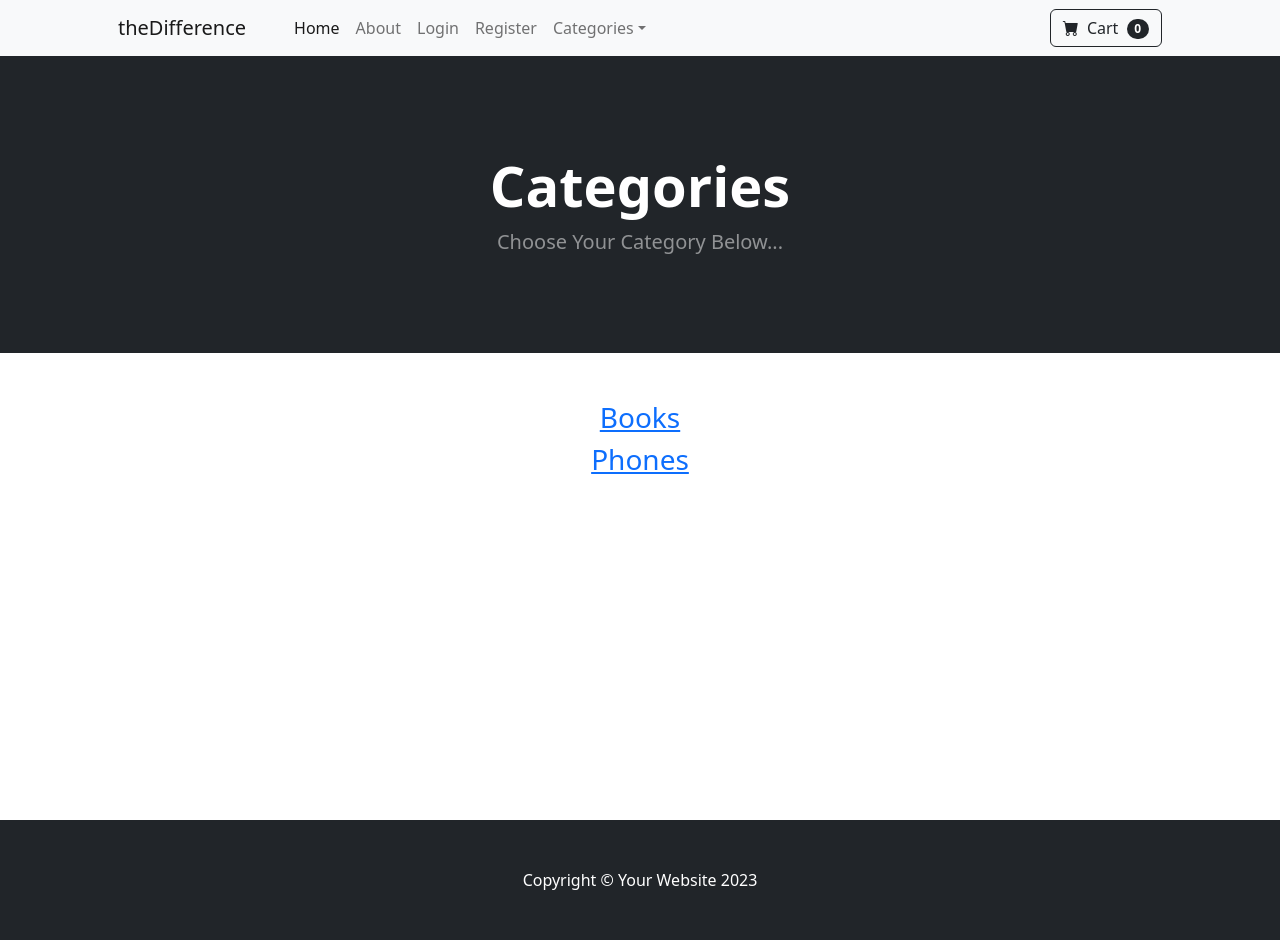
After one commit to Ericmuturimwangi/theDifference_Shop, a Django app: page /category_summary/ in a window 1280 px wide. The commit adds this page. Run offline with Django 5.2, Linux system fonts and the light colour scheme; data comes from the database, SQL or seed files in the repository; both versions use the stored data as it was after the commit; some libraries are stand-ins or nearby versions.

Commit message:
modified the categories directory page

```diff
--- /dev/null
+++ b/store/templates/category_summary.html
@@ -0,0 +1,31 @@
+{% extends 'base.html' %} {% block content %}
+
+<!-- Header-->
+<header class="bg-dark py-5">
+  <div class="container px-4 px-lg-5 my-5">
+    <div class="text-center text-white">
+      <h1 class="display-4 fw-bolder">Categories</h1>
+      <p class="lead fw-normal text-white-50 mb-0">
+        Choose Your Category Below...
+      </p>
+    </div>
+  </div>
+</header>
+
+<div class="container">
+  <div class="row">
+    <center>
+      <div class="col-8">
+        <br /><br />
+
+        {% for category in categories %}
+        <h3><a href="{% url 'category' category %}">{{ category }}</a></h3>
+
+        {% endfor %}
+        <br /><br /><br /><br /><br /><br /><br /><br /><br /><br /><br /><br /><br /><br />
+      </div>
+    </center>
+  </div>
+</div>
+
+{% endblock %}
--- a/store/templates/navbar.html
+++ b/store/templates/navbar.html
@@ -53,7 +53,9 @@
           >
           <ul class="dropdown-menu" aria-labelledby="navbarDropdown">
             <li>
-              <a class="dropdown-item" href="{% url 'home' %}">All Products</a>
+              <a class="dropdown-item" href="{% url 'category_summary' %}"
+                >All Products</a
+              >
             </li>
             <li><hr class="dropdown-divider" /></li>
             <li>
--- a/store/urls.py
+++ b/store/urls.py
@@ -11,6 +11,6 @@ urlpatterns = [
     path('logout/', views.logout_user, name='logout'),
     path('register/', views.register_user, name='register'),
     path('product/<int:pk>', views.product, name='product'),
-    path('category/<str:foo>', views.category, name='category')
-
+    path('category/<str:foo>', views.category, name='category'),
+    path('category_summary/', views.category_summary, name='category_summary'),
 ]
--- a/store/views.py
+++ b/store/views.py
@@ -8,6 +8,10 @@ from .forms import SignUpForm
 from django import forms
 from .models import Category
 
+def category_summary(request):
+    categories = Category.objects.all()
+
+    return render(request, 'category_summary.html', {'categories': categories})
 
 def category(request, foo):
     foo = foo.replace('-', '') #replaces hypen with space
```
Also changed, not shown: db.sqlite3.
